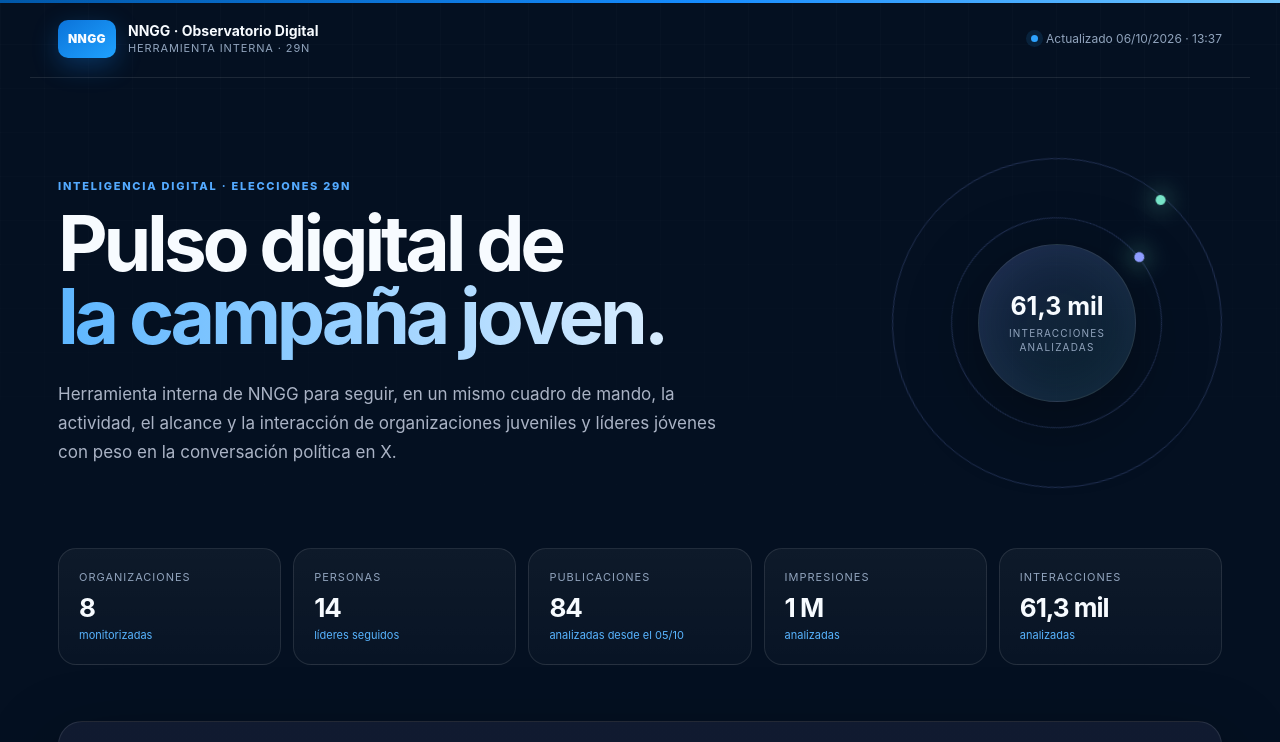
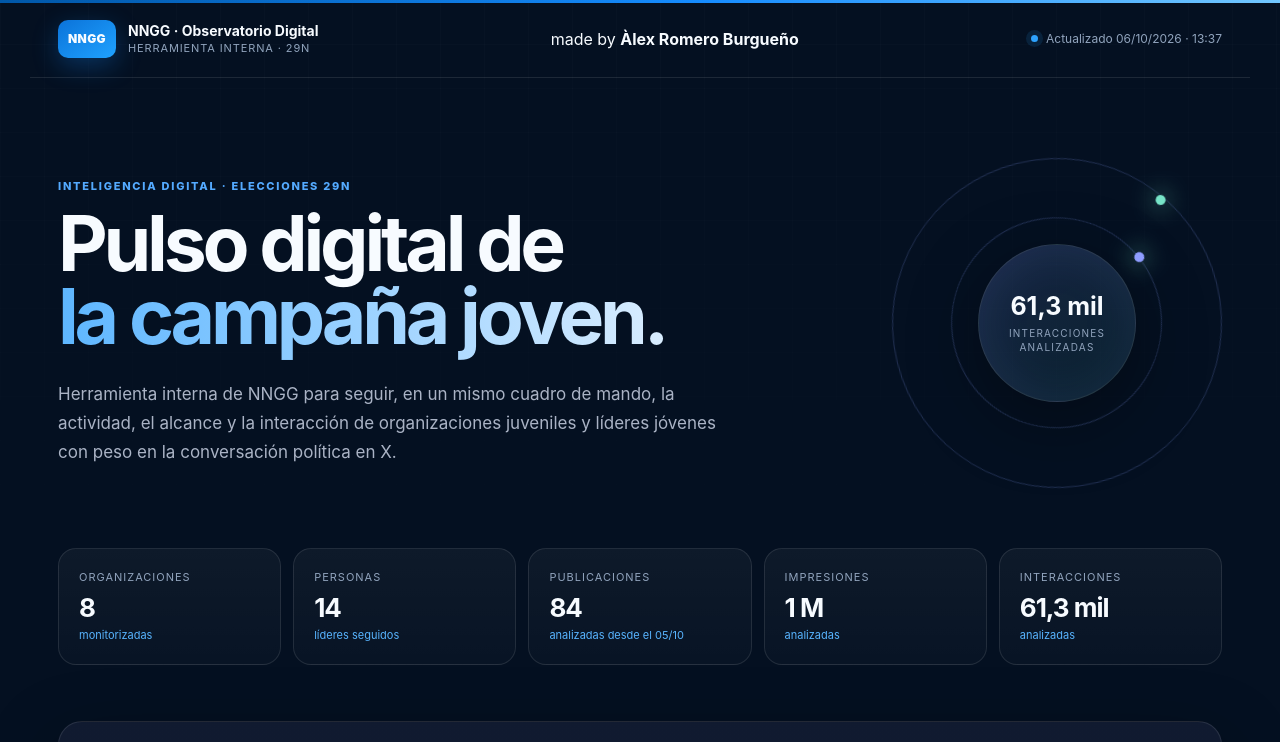
Before and after one commit to aromerob17-byte/OBSERVATORIO_NNGG_WEB, a website: page index.html in a window 1280 px wide. Shown: the top 742 px of the page. Drawn offline with Linux system fonts and the light colour scheme.

Commit message:
Añadir firma de autor en cabecera

```diff
--- a/index.html
+++ b/index.html
@@ -18,6 +18,7 @@
         <small>Herramienta interna · 29N</small>
       </span>
     </a>
+    <div class="creator-signature">made by <strong>Àlex Romero Burgueño</strong></div>
     <div class="header-meta">
       <span class="live-dot"></span>
       <span id="updated">Cargando datos…</span>
```
